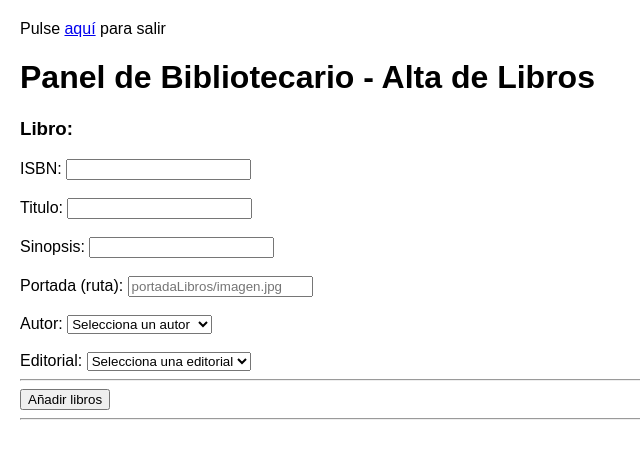
After one commit to samuelperez7/bibliotecaWeb, a PHP site: page /php/modeloBiblioteca/altaLibros2.php in a window 1280 px wide. The commit adds this page. Shown: the top 459 px of the page, without its empty margins (0-640 px from the left). Run offline with PHP 8.4, Linux system fonts and the light colour scheme; a user stored in the database is signed in; data comes from the database, SQL or seed files in the repository.

```diff
--- /dev/null
+++ b/php/modeloBiblioteca/altaLibros2.php
@@ -0,0 +1,112 @@
+<?php
+// Iniciamos sesion y requerimos la conexión de bibliotecario (permisos totales)
+session_start();
+
+if (!isset($_SESSION['nombre_usuario']) || $_SESSION["rol"] !== "bibliotecario") {
+    header('Location: ../../index.php');
+    exit();
+}
+
+require_once "../conexionDB/conexion.php";
+
+$error = null;
+$mensaje = null;
+
+try {
+    $conexion = conectarBibliotecario();
+
+    // Consultas
+    // Autores
+    $autores = [];
+    $autores = $conexion->query("SELECT Id, Nombre, Apellidos FROM autores")->fetchAll();
+
+    // Editoriales
+    $editoriales = [];
+    $editoriales = $conexion->query("SELECT Id, Nombre FROM editoriales")->fetchAll();
+
+    // Añadir ejemplar
+    if ($_SERVER['REQUEST_METHOD'] === 'POST') {
+        // Inserciones (una repeticion por cada libro)
+
+        // Recojo los datos de cada libro
+        $isbn = $_POST['isbn'] ?? '';
+        $titulo = $_POST['titulo'] ?? '';
+        $sinopsis = $_POST['sinopsis'] ?? '';
+        $portada = $_POST['portada'] ?? '';
+        $autor = $_POST['autor'] ?? '';
+        $editorial = $_POST['editorial'] ?? '';
+
+        // Inserto cada libro
+        $sqlInsert = "INSERT INTO libros VALUES (:isbn, :titulo, :sinopsis, :id_autor, :id_editorial, :ruta_portada)";
+        $stmtInsert = $conexion->prepare($sqlInsert);
+        $stmtInsert->execute(['isbn' => $isbn, 'titulo' => $titulo, 'sinopsis' => $sinopsis, 'id_autor' => $autor, 'id_editorial' => $editorial, 'ruta_portada' => "../../media/" . $portada]);
+
+        header('Location: altaLibros2.php?mensaje=Libros añadidos con éxito');
+        exit();
+    }
+
+} catch (PDOException $e) {
+    $error = "Error en la base de datos: " . $e->getMessage();
+}
+?>
+
+<!DOCTYPE html>
+<html lang="es">
+
+<head>
+    <meta charset="UTF-8">
+    <meta name="viewport" content="width=device-width, initial-scale=1.0">
+    <link rel="stylesheet" href="../../style/style.css">
+    <title>Gestión de Libros</title>
+</head>
+
+<body>
+    <header>
+        <p>Pulse <a href="../logout.php">aquí</a> para salir</p>
+    </header>
+
+    <h1>Panel de Bibliotecario - Alta de Libros</h1>
+
+    <?php if (isset($_GET['mensaje'])): ?>
+        <p class="exito"><?= htmlspecialchars($_GET['mensaje']) ?></p>
+    <?php endif; ?>
+
+    <?php if ($error): ?>
+        <p class="error"><?= htmlspecialchars($error) ?></p>
+    <?php endif; ?>
+
+    <!-- Formularios para AÑADIR un nuevo libro -->
+    <form action="altaLibros2.php" method="POST">
+            <h3>Libro:</h3>
+            <label for="isbn">ISBN: </label>
+            <input type="text" name="isbn" required><br><br>
+            <label for="titulo">Titulo: </label>
+            <input type="text" name="titulo" required><br><br>
+            <label for="sinopsis">Sinopsis: </label>
+            <input type="text" name="sinopsis" required><br><br>
+            <label for="portada">Portada (ruta): </label>
+            <input type="text" name="portada" placeholder="portadaLibros/imagen.jpg" required><br><br>
+            <label for="autor">Autor: </label>
+            <select name="autor">
+                <option>Selecciona un autor</option>
+                <?php foreach ($autores as $autor): ?>
+                    <option value="<?= (int) $autor['Id'] ?>">
+                        <?= htmlspecialchars($autor['Nombre'] . ' ' . $autor['Apellidos']) ?>
+                    </option>
+                <?php endforeach ?>
+            </select><br><br>
+            <label for="editorial">Editorial: </label>
+            <select name="editorial">
+                <option>Selecciona una editorial</option>
+                <?php foreach ($editoriales as $editorial): ?>
+                    <option value="<?= (int) $editorial['Id'] ?>"><?= htmlspecialchars($editorial['Nombre']) ?></option>
+                <?php endforeach ?>
+            </select>
+            <br>
+            <hr>
+        <button type="submit">Añadir libros</button>
+    </form>
+    <hr>
+</body>
+
+</html>
```
Also changed, not shown: php/modeloBiblioteca/altaLibros.php (+11 -6 lines).
